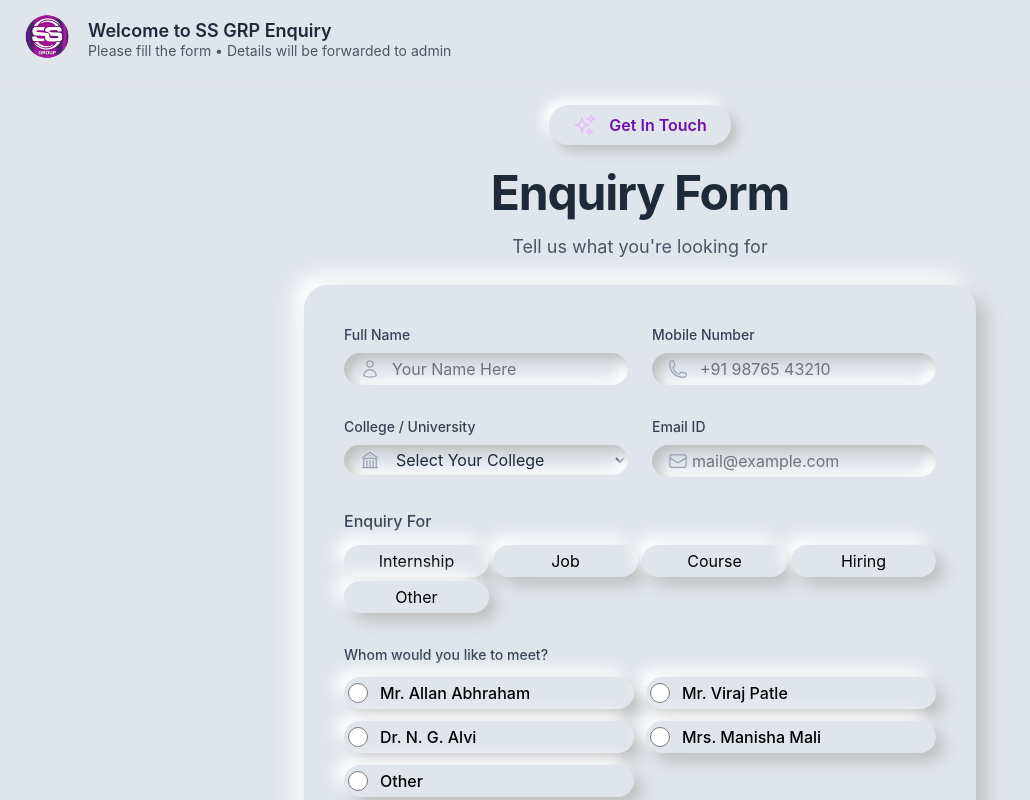
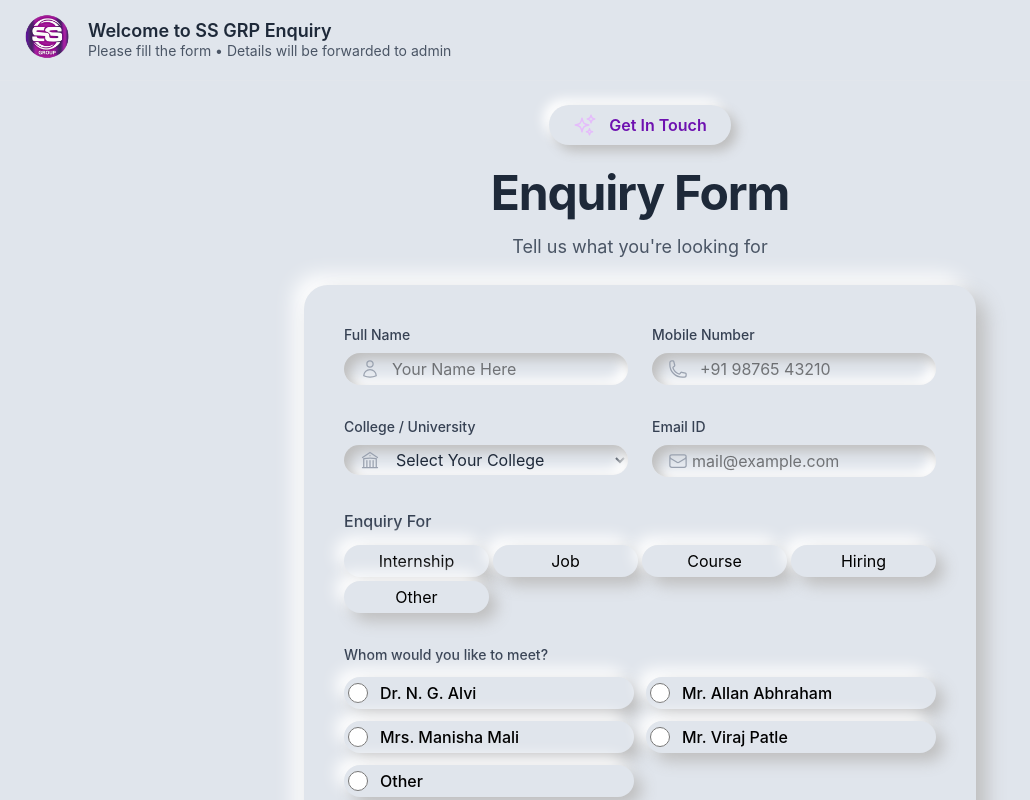
Before and after one commit to TheKhushant/EnquryFormSS, a React (Vite) app in the folder Frontend/: page / in a window 1280 px wide. Shown: the top 800 px of the page, without its empty margins (0-1030 px from the left). Built offline with nearby package versions, Linux system fonts and the light colour scheme.

Commit message:
changed name series

```diff
--- a/Frontend/src/pages/EnquiryForm.tsx
+++ b/Frontend/src/pages/EnquiryForm.tsx
@@ -492,7 +492,7 @@ export default function EnquiryForm() {
                                         </label>
 
                                         <div className="grid grid-cols-1 md:grid-cols-2 gap-3">
-                                            {["Mr. Allan Abhraham", "Mr. Viraj Patle", "Dr. N. G. Alvi", "Mrs. Manisha Mali", "Other"].map((person) => (
+                                            {["Dr. N. G. Alvi", "Mr. Allan Abhraham", "Mrs. Manisha Mali","Mr. Viraj Patle", "Other"].map((person) => (
                                                 <label
                                                     key={person}
                                                     className={`flex items-center gap-3 p-1 rounded-3xl cursor-pointer transition-all ${formData.whomToMeet === person
```
Also changed, not shown: Frontend/public/ssgrpLite.png (added).
